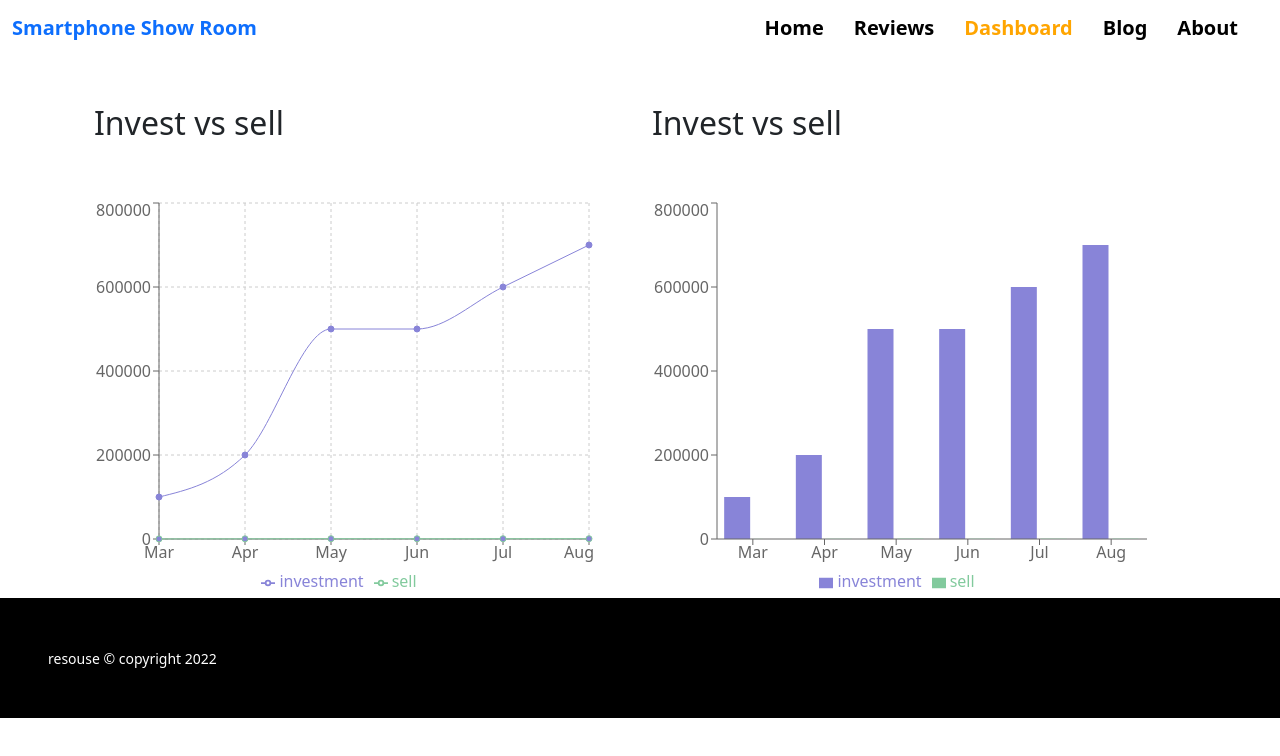
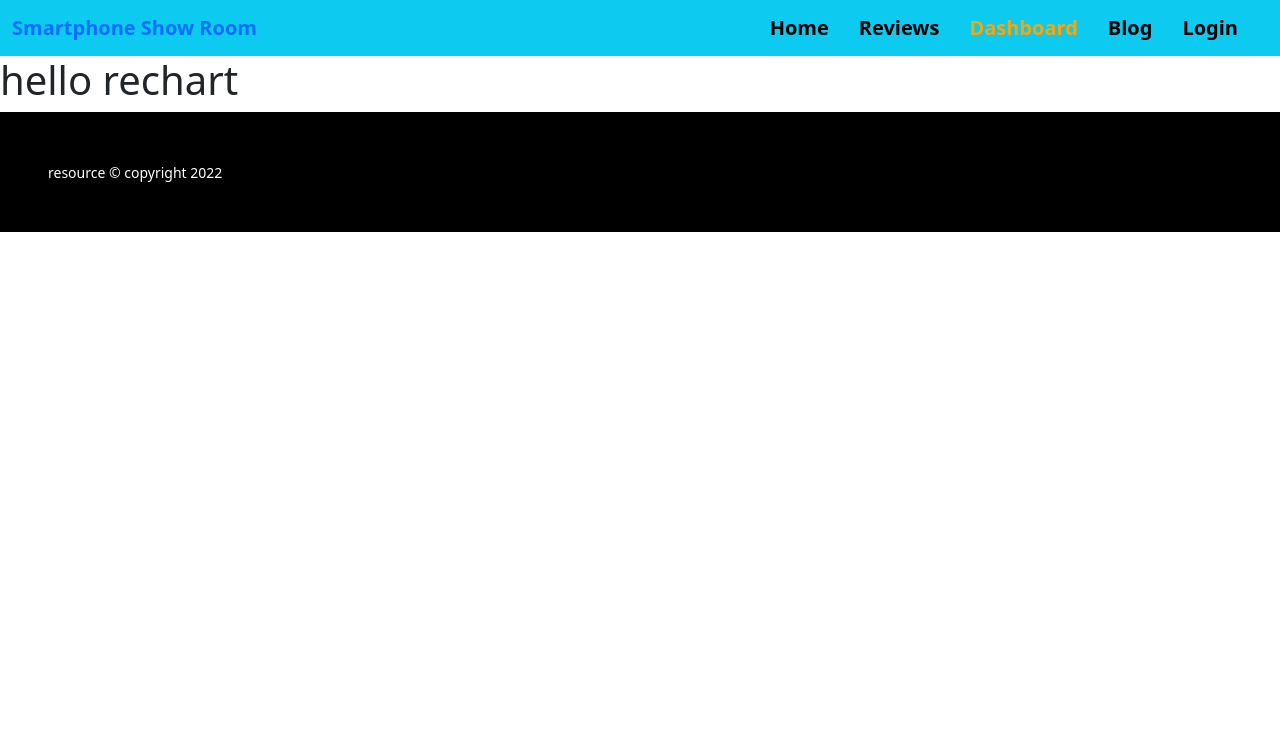
Before and after one commit to shorifuddin2/smartphone-shop-cline, a React (Create React App) app: page /dashboard in a window 1280 px wide. Shown: the top 756 px of the page. Built offline with nearby package versions, Linux system fonts and the light colour scheme.

Commit message:
email and password add login part

```diff
--- a/package.json
+++ b/package.json
@@ -6,8 +6,8 @@
     "@testing-library/jest-dom": "^5.16.3",
     "@testing-library/react": "^12.1.4",
     "@testing-library/user-event": "^13.5.0",
-    "babel-plugin-macros": "^3.1.0",
     "bootstrap": "^5.1.3",
+    "firebase": "^9.7.0",
     "react": "^18.0.0",
     "react-bootstrap": "^2.2.3",
     "react-dom": "^18.0.0",
--- a/src/App.js
+++ b/src/App.js
@@ -1,7 +1,6 @@
 import React from 'react';
-import { Container } from 'react-bootstrap';
 import { Route, Routes } from 'react-router-dom';
-import About from './components/About/About';
+import Login from './components/Login/Login';
 import Blog from './components/Blog/Blog';
 import Error from './components/Error/Error';
 import Footer from './components/Footer/Footer';
@@ -15,17 +14,17 @@ const App = () => {
   return (
     <div>
        <Header></Header>
-      <Container>
+
       <Routes>
         <Route path='/' element={<Home></Home>}></Route>
         <Route path='/home'element={<Home></Home>}></Route>
         <Route path='/dashboard' element={<Rechart></Rechart>}></Route>
         <Route path='/blog' element={<Blog></Blog>}></Route>
-        <Route path='/about' element={<About></About>}></Route>
+        <Route path='/login' element={<Login></Login>}></Route>
         <Route path='/review' element={<Reviews></Reviews>}></Route>
         <Route path='*' element={<Error></Error>}></Route>
       </Routes>
-      </Container>
+
       <Footer></Footer>
     </div>
   )
--- a/src/components/About/About.js
+++ /dev/null
@@ -1,11 +0,0 @@
-import React from 'react';
-
-const About = () => {
-    return (
-        <div>
-            <h3>About</h3>
-        </div>
-    );
-};
-
-export default About;
--- a/src/components/Footer/Footer.js
+++ b/src/components/Footer/Footer.js
@@ -2,8 +2,8 @@ import React from 'react';
 
 const Footer = () => {
     return (
-        <footer className='p-5 bg-black mb-0'>
-            <small className='text-white'>resouse &copy; copyright 2022</small>
+        <footer className='p-5 bg-black'>
+            <small className='text-white'>resource &copy; copyright 2022</small>
 
         </footer>
     );
--- a/src/components/Header/Header.js
+++ b/src/components/Header/Header.js
@@ -7,7 +7,7 @@ import './Header.css';
 const Header = () => {
     return (
         <div>
-            <Navbar bg="blue" expand="lg">
+            <Navbar bg="info" expand="lg">
   <Container fluid>
     <Navbar.Brand href="#"><Link className="link" to='/home'>Smartphone Show Room</Link></Navbar.Brand>
     <Navbar.Toggle aria-controls="navbarScroll" />
@@ -21,7 +21,7 @@ const Header = () => {
         <CustomLink className="link" to='/review'>Reviews</CustomLink>
         <CustomLink className="link" to='/dashboard'>Dashboard</CustomLink>
         <CustomLink className="link" to='/blog'>Blog</CustomLink>
-        <CustomLink className="link" to='/about'>About</CustomLink>
+        <CustomLink className="link" to='/login'>Login</CustomLink>
 
 
       </Nav>
--- /dev/null
+++ b/src/components/Login/Login.js
@@ -0,0 +1,74 @@
+import React, { useState } from 'react';
+import Form from 'react-bootstrap/Form'
+import 'bootstrap/dist/css/bootstrap.min.css';
+import app from"../../firebase.init"
+import Button from 'react-bootstrap/Button';
+import {  createUserWithEmailAndPassword,getAuth} from "firebase/auth";
+
+
+
+const auth = getAuth();
+const Login = () => {
+    const [email, setEmail] = useState('');
+    const [password, setPassword] = useState('');
+
+
+    const handleEmailBlur = event => {
+        setEmail(event.target.value);
+    };
+    const handlePasswordBlur = event => {
+        setPassword(event.target.value);
+    };
+
+    // const [validated, setValidated] = useState(false);
+
+    const handleFormSubmit = event => {
+
+        const form = event.currentTarget;
+//     if (form.checkValidity() === false) {
+//       event.preventDefault();
+//       event.stopPropagation();
+//     }
+
+//     setValidated(true);
+//   };
+
+        createUserWithEmailAndPassword(auth, email, password)
+            .then((userCredential) => {
+                // Signed in
+                const user = userCredential.user;
+                // ...
+            })
+            .catch((error) => {
+                const errorCode = error.code;
+                const errorMessage = error.message;
+                // ..
+            });
+
+        event.preventDefault();
+    };
+
+    return (
+        <div className='container'>
+            <div className='w-50 md:w-100 my-5 mx-auto Larger shadow rounded-3'>
+                <Form onSubmit={handleFormSubmit}>
+                    <h2 className="text-center  p-3">Login</h2>
+                    <Form.Group className="mb-3 px-5" controlId="formBasicEmail">
+                        <Form.Label>Email address</Form.Label>
+                        <Form.Control onBlur={handleEmailBlur} type="email" placeholder="Enter email" required />
+                    </Form.Group>
+
+                    <Form.Group className="mb-3 px-5" controlId="formBasicPassword">
+                        <Form.Label>Password</Form.Label>
+                        <Form.Control onBlur={handlePasswordBlur} type="password" placeholder="Password" required/>
+                    </Form.Group>
+                    <Button variant="primary mx-5 mb-5 px-4" type="submit">
+                        Login
+                    </Button>
+                </Form>
+            </div>
+        </div>
+    );
+};
+
+export default Login;
--- a/src/components/Rechart/Rechart.js
+++ b/src/components/Rechart/Rechart.js
@@ -1,52 +1,9 @@
-import React, { useEffect, useState } from 'react';
-import { Col, Container, Row } from 'react-bootstrap';
-import { Bar, BarChart, CartesianGrid, Legend, Line, LineChart, ResponsiveContainer, Tooltip, XAxis, YAxis } from 'recharts';
+import React from 'react';
 
 const Rechart = () => {
-    const[data,setData] = useState([]);
-    useEffect(()=>{
-        fetch('data.json')
-        .then(res=>res.json())
-        .then(data=>setData(data))
-    },[]);
-
     return (
         <div>
-          <Container>
-              <Row>
-                  <Col md="6">
-                      <h2 className='py-5'>Invest vs sell</h2>
-
-                  <LineChart width={500}
-          height={400}
-          data={data}>
-                <CartesianGrid strokeDasharray="3 3" />
-          <XAxis dataKey="month" />
-          <YAxis/>
-          <Tooltip />
-          <Legend />
-          <Line type="monotone" dataKey="investment" stroke="#8884d8" fill="#8884d8" activeDot={{ r: 8 }} />
-          <Line type="monotone" dataKey="sell" stroke="#82ca9d" fill="#8884d8" />
-
-           </LineChart>
-
-                  </Col>
-
-                  <Col md="6">
-                  <h2  className='py-5'>Invest vs sell</h2>
-                  <BarChart width={500} height={400} data={data}>
-          <Bar dataKey="investment" fill="#8884d8" />
-          <XAxis dataKey="month" />
-          <YAxis />
-          <Tooltip />
-          <Legend />
-
-          <Bar dataKey="sell" stackId="a" fill="#82ca9d" />
-        </BarChart>
-                  </Col>
-              </Row>
-          </Container>
-
+            <h1>hello rechart</h1>
         </div>
     );
 };
--- /dev/null
+++ b/src/firebase.init.js
@@ -0,0 +1,18 @@
+// Import the functions you need from the SDKs you need
+import { initializeApp } from "firebase/app";
+// TODO: Add SDKs for Firebase products that you want to use
+// https://firebase.google.com/docs/web/setup#available-libraries
+
+// Your web app's Firebase configuration
+const firebaseConfig = {
+  apiKey: "AIzaSyAQi_KUYUyHANZuKsHNcoui4SBUjy5OOBg",
+  authDomain: "smartphone-show-room-88deb.firebaseapp.com",
+  projectId: "smartphone-show-room-88deb",
+  storageBucket: "smartphone-show-room-88deb.appspot.com",
+  messagingSenderId: "1096050922332",
+  appId: "1:1096050922332:web:0f8660fc3c74e1dfada799"
+};
+
+// Initialize Firebase
+const app = initializeApp(firebaseConfig);
+export default app;
```
Also changed, not shown: src/App.css (+0 -35 lines), src/components/About/About.css (deleted), 1 other file (tests, documents, lock files or other folders).
